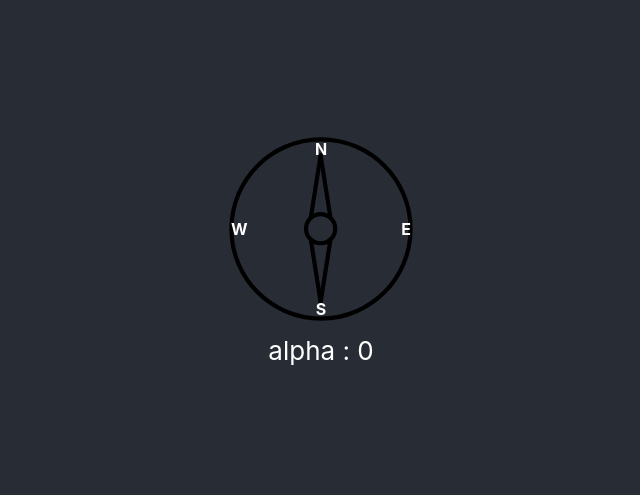
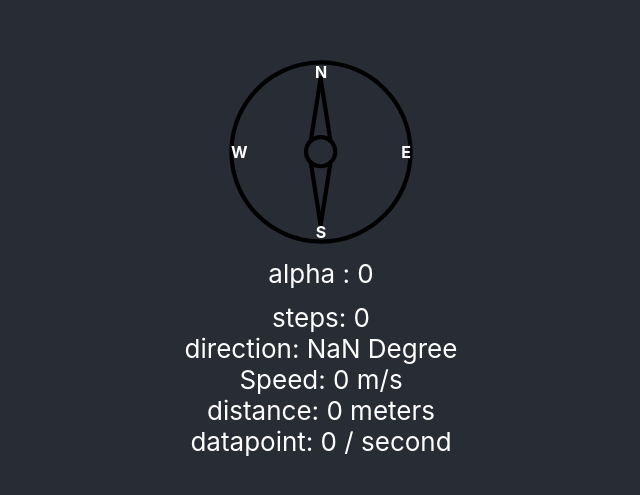
Before and after one commit to ranger-glimpass/deploy2, a React (Create React App) app: page / in a window 1280 px wide. Shown: the part 171-666 px from the top of the page, without its empty margins (319-959 px from the left). Built offline with nearby package versions, Linux system fonts and the light colour scheme.

Commit message:
Steps and compass both working (a fast pace)

```diff
--- a/src/components/Compass.js
+++ b/src/components/Compass.js
@@ -3,6 +3,8 @@
 import React, { useState, useEffect, useRef } from 'react';
 import './Compass.css';
 import { ReactComponent as CompassSVG } from '../assets/compass.svg';
+import Direction from './Direction';
+
 
 
 // function CompassSVG({ rotation }) {
@@ -25,8 +27,52 @@ function Compass() {
     const needleRef = useRef(null);
     const OFFSET = 0;
 
+    const [stepCount, setStepCount] = useState(0);
+const accelerometerData = useRef([]);
+
+function lowPassFilter(data, alpha) {
+    let filtered = [];
+    filtered[0] = data[0];
+    for(let i = 1; i < data.length; i++) {
+        filtered[i] = alpha * data[i] + (1 - alpha) * filtered[i-1];
+    }
+    return filtered;
+}
+const threshold = 12;  // Adjust this value based on testing
+
+
+useEffect(() => {
+    const processSteps = () => {
+        let data = accelerometerData.current;
+        data = lowPassFilter(data, 0.9);
+
+        let count = 0;
+        for(let i = 1; i < data.length - 1; i++) {
+            if(data[i] > data[i-1] && data[i] > data[i+1] && data[i] > threshold) {
+                count++;
+            }
+        }
+
+        setStepCount(prev => prev + count);
+        accelerometerData.current = [];  // Clear the current data
+    };
+
+    const interval = setInterval(processSteps, 1000);
+
+    return () => clearInterval(interval);
+}, []);
+
     useEffect(() => {
         // Handler for device orientation events
+        const handleMotion = (event) => {
+            const ax = event.accelerationIncludingGravity.x;
+            const ay = event.accelerationIncludingGravity.y;
+            const az = event.accelerationIncludingGravity.z;
+
+            const magnitude = Math.sqrt(ax*ax + ay*ay + az*az);
+            accelerometerData.current.push(magnitude);
+        };
+
         const handleOrientation = (event) => {
             const calibratedAlpha = event.alpha + OFFSET;
     setAlpha(calibratedAlpha);
@@ -34,8 +80,11 @@ function Compass() {
 
         // Add and remove event listeners
         window.addEventListener('deviceorientation', handleOrientation);
+        window.addEventListener('devicemotion', handleMotion);
+
         return () => {
             window.removeEventListener('deviceorientation', handleOrientation);
+            window.removeEventListener('devicemotion', handleMotion);
         };
 
     }, []);
@@ -76,7 +125,7 @@ function Compass() {
         //         style={{ transform: `translateX(-50%) rotate(${alpha}deg)` }}
         //     ></div>
         // </div>
-
+<>
         <div className="compass-container">
             <CompassSVG className="compass-image" ref={needleRef} />
             <div className="compass-label north">N</div>
@@ -86,6 +135,10 @@ function Compass() {
 
         alpha : {parseInt(alpha)}
         </div>
+        <div className="step-counter">steps: {stepCount}</div>
+
+        <Direction/>
+        </>
     );
 }
 
--- /dev/null
+++ b/src/components/Direction.js
@@ -0,0 +1,195 @@
+import React, { useEffect, useState, useRef } from "react";
+
+
+  //Speed calculation initialization
+//   let v_previous = 0; // Initial velocity (m/s)
+// let last_time = Date.now(); // Returns the current time in milliseconds
+// const dragFactor = 0.05; // Adjust this value based on your requirements
+// const highDragFactor = 0.5; // Drag factor when acceleration is very low
+// const accelThreshold = 0.1; // Acceleration below which is considered very low
+// const negligibleAccel = 1e-1; // Acceleration below this is treated as zero.
+
+
+const Direction = () => {
+  const [directionData, setDirectionData] = useState({});
+  const [accelerationData, setAccelerationData] = useState({});
+  const [accXY, setAccXY] = useState({});
+  const [distance, setDistance] = useState(0);
+  const [speed, setSpeed] = useState(0);
+  const [final_speed, setFinalSpeed] = useState(0);
+  const [dist, setDist] = useState(0);
+
+  //datapoint setter
+  const [samplePoint, setDatapoint] = useState(0);
+  const [deg, setDegree] = useState("Degree");
+
+  const dirRef = useRef();
+  const accRef = useRef();
+  const totalAccX = useRef(0);
+  const totalAccY = useRef(0);
+  const overTime = useRef(0);
+  const timeRef = useRef(new Date());
+  const distRef = useRef(0);
+  const handleOrientation = (event) => {
+    dirRef.current = event;
+    // Do stuff with the new orientation data
+  };
+
+
+  //for datapoint
+  var datapoint = 0;
+  var degree = "Degree";
+//changes for speed
+const initial_a = useRef(0);
+const intial_speed = useRef(0);
+const final_s = useRef(0);
+const d = useRef(0);
+
+  const handleMotion = (event) => {
+
+    accRef.current = event.acceleration;
+    totalAccX.current += parseInt(event.acceleration.x);
+    totalAccY.current += parseInt(event.acceleration.y);
+    overTime.current++;
+    const currTime = new Date();
+    //milliseconds to second
+    const timeInterval = (currTime - timeRef.current)/1000;
+    distRef.current += parseInt(event.acceleration.x) * timeInterval;
+    setDistance(distRef.current);
+    // Do stuff with the new orientation data
+    setDirectionData(dirRef.current);
+
+    datapoint++;
+
+    //Calculating speed and distance
+    const a_magnitude = Math.sqrt(parseFloat(event.acceleration.x) * parseFloat(event.acceleration.x) + parseFloat(event.acceleration.y) * parseFloat(event.acceleration.y));
+      final_s.current += a_magnitude/60;
+
+      if(a_magnitude<0.1 || final_s.current < 0.1){
+        final_s.current = 0;
+        setFinalSpeed(0.00);
+      }
+      d.current += final_s.current/60;
+    // intial_speed.current = final_s.current;
+    // initial_a.current = parseFloat(event.acceleration.x);
+    // timeRef.current=currTime;
+
+    setFinalSpeed(final_s.current.toFixed(2));
+
+
+    setDist(d.current.toFixed(2));
+
+
+    //degree name
+    // const direction = parseInt(directionData.alpha);
+    // if(direction >= 0 && direction <=45){
+    //   setDegree("North");
+    // }
+    // else if(direction >=46 && direction <=120){
+    //   setDegree("West");
+    // }
+    // else if(direction >=121 && direction <=225){
+    //   setDegree("South");
+    // }
+    // else{
+    //   setDegree(direction);
+    // }
+
+  };
+
+  useEffect(() => {
+    setInterval(() => {
+
+      // setDirectionData(dirRef.current);
+      setAccelerationData(accRef.current);
+      totalAccX.current = totalAccX.current / overTime.current;
+      totalAccY.current = totalAccY.current / overTime.current;
+      setAccXY({
+        x: totalAccX.current,
+        y: totalAccY.current,
+        time: overTime.current,
+      });
+      overTime.current = 1;
+      totalAccX.current = 0;
+      totalAccY.current = 0;
+
+      setDatapoint(datapoint);
+      datapoint = 0;
+    }, 1000);
+  }, []);
+
+
+
+
+
+
+  useEffect(() => {
+
+    window.addEventListener("deviceorientation", handleOrientation, true);
+    window.addEventListener("devicemotion", handleMotion, true);
+    return () => {
+      window.removeEventListener("deviceorientation", handleOrientation, true);
+      window.removeEventListener("devicemotion", handleMotion, true);
+    };
+  }, []);
+
+  return (
+
+    <>
+      <div className="device-orientation-container">
+        <div>
+          <span>direction: </span>
+          {parseInt(directionData.alpha)} {deg}
+        </div>
+      </div>
+      <div className="device-speed-container">
+        <div>
+          <span>Speed: </span>
+          {final_speed} m/s
+        </div>
+      </div>
+      <div className="device-dist-container">
+        <div>
+          <span>distance: </span>
+          {dist} meters
+        </div>
+      </div>
+      <div className="device-datapoint-container">
+        <div>
+          <span>datapoint: </span>
+          {samplePoint} / second
+        </div>
+      </div>
+{/*
+      <div className="device-speed-container">
+        <div>
+          <span>Speed from Chatgpt: </span>
+          {parseInt(speed)} m/s
+        </div>
+      </div>
+       */}
+
+      {/* <div className="device-acceleration-container">
+        <div>
+          <span>acc along x-axis: </span>
+          {accelerationData.x}
+        </div>
+        <div>
+          <span>acc along y axis: </span>
+          {accelerationData.y}
+        </div>
+
+        <div>
+          <span> average acc along y axis: </span>
+          {accXY.y}
+        </div>
+        <div>
+        <span> distance along x axis: </span>
+          {distance}
+        </div>
+
+      </div>*/}
+    </>
+  );
+};
+export default Direction;
```
Also changed, not shown: src/components/Compass.css (+8 -0 lines).
